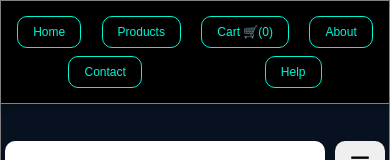
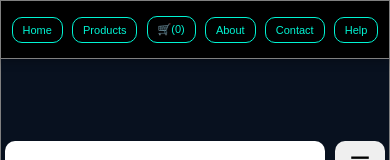
Before and after one commit to UthrakumarA/E-commerce, a React (Vite) app: page /products in a window 390 px wide. Shown: the top 160 px of the page. Built offline with nearby package versions, Linux system fonts and the light colour scheme.

Commit message:
css adjustment for moblie view

```diff
--- a/src/AppRouter.jsx
+++ b/src/AppRouter.jsx
@@ -19,7 +19,7 @@ const Navbar=()=> {
       <div className="nav-links">
         <span onClick={() => navigate("/")}>Home</span>
         <span onClick={() => navigate("/products")}>Products</span>
-        <span onClick={() => navigate("/cart")}>Cart 🛒({cartCount})</span>
+        <span onClick={() => navigate("/cart")}>🛒({cartCount})</span>
         <span onClick={() => navigate("/about")}>About</span>
         <span onClick={() => navigate("/contact")}>Contact</span>
         <span onClick={() => navigate("/help")}>Help</span>
--- a/src/CSS/Filter.css
+++ b/src/CSS/Filter.css
@@ -111,10 +111,30 @@
   color:#ffffff;
 }
 
-@media (max-width: 1024px) {
-  .grid {
-    grid-template-columns: repeat(3, 250px);
-    justify-content: center;
+@media (max-width: 768px) {
+
+  .filter-sidebar {
+    width: 95%;
+    max-width: 250px;
+    padding: 20px;
+  }
+
+  .filter-section h3 {
+    font-size: 28px;
+    margin-bottom: 15px;
+  }
+
+  .filter-section label {
+    font-size: 18px;
+    line-height: 1.8;
+  }
+
+  .sidebar-header h2 {
+    font-size: 32px;
+  }
+
+  .close-btn {
+    font-size: 28px;
   }
 }
 
--- a/src/CSS/ProductDetail.css
+++ b/src/CSS/ProductDetail.css
@@ -1,7 +1,10 @@
 .details-page {
   width: 90%;
   max-width: 1200px;
-  margin: 40px auto;
+  margin-top: 20px ;
+  margin-bottom: 30px;
+  margin-left: 40px;
+  margin-right: 40px;
   background-color: black;
   border-radius: 15px;
   padding: 30px;
@@ -10,6 +13,11 @@
   align-items: center;
   border: 1px solid grey;
   box-shadow: 0 4px 15px rgba(0,0,0,0.15);
+}
+
+h2{
+  top:0;
+  color:#02f737;
 }
 
 .details-image {
@@ -114,7 +122,7 @@
     flex-direction: column;
     text-align: center;
     width: 95%;
-    padding: 20px;
+    padding: 10px;
     gap: 25px;
   }
 
@@ -187,6 +195,7 @@
   .related-grid {
     grid-template-columns: 1fr;
     gap: 20px;
+    margin-left: 50px;
     padding-left: 0;
     padding-right: 0;
   }
--- a/src/CSS/index.css
+++ b/src/CSS/index.css
@@ -271,12 +271,21 @@ span:hover {
   }
 
   .nav-links {
-    gap: 10px;
+    display: flex;
+    justify-content: space-around;
+    gap: 5px;
+    overflow-x: auto;
+    scrollbar-width: none;
   }
 
-  span {
-    padding: 7px 12px;
-    font-size: 14px;
+  .nav-links::-webkit-scrollbar {
+    display: none;
+  }
+
+  .nav-links span {
+    font-size: 11px;
+    padding: 6px 10px;
+    white-space: nowrap;
   }
 
   .grid {
@@ -309,7 +318,7 @@ span:hover {
 
   span {
     padding: 6px 10px;
-    font-size: 12px;
+    font-size: 11px;
   }
 
   .hero {
@@ -325,10 +334,17 @@ span:hover {
   }
 
   .grid {
+    display: grid;
     grid-template-columns: 1fr;
+    justify-content: stretch;
+  }
+
+  .card {
+    width: 280px;
+    height:390px;
   }
 
   .card img {
-    height: 180px;
+    height: 200px;
   }
 }
--- a/src/component/ProductDetails.jsx
+++ b/src/component/ProductDetails.jsx
@@ -25,7 +25,9 @@ const { addToCart } = useCart();
 
 return (
   <>
+    <center><h2><u>Product Detail view</u></h2></center>
     <div className="details-page">
+
 
       <img className="details-image"
         src={product.image}
```
